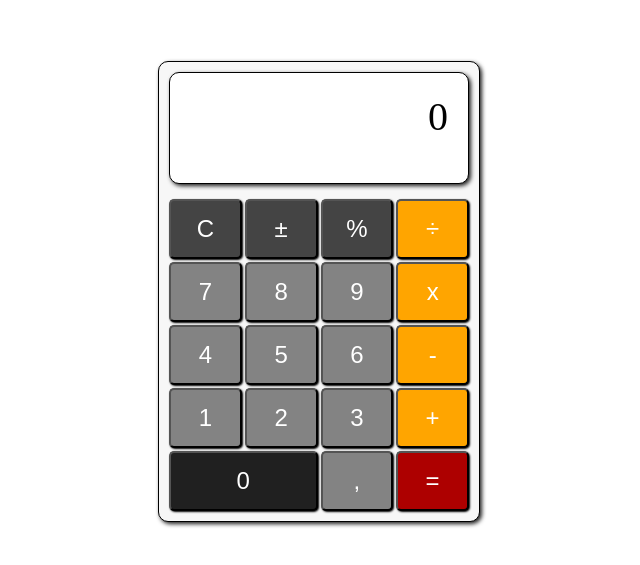
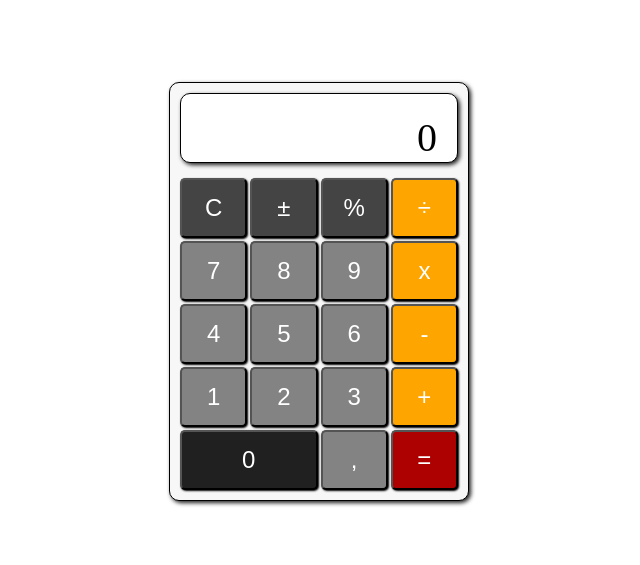
Before and after one commit to JazzoCordeiro/Calculadora, a plain HTML site: page index.html in a window 1280 px wide. Shown: the part 109-674 px from the top of the page, without its empty margins (321-961 px from the left). Drawn offline with Linux system fonts and the light colour scheme.

Commit message:
segundo commit, voltei com os comentários que não estavam aqui, é que eu fiz in loco e depois percebi que não tinha comentado, dai corrigi

```diff
--- a/index.html
+++ b/index.html
@@ -1,40 +1,50 @@
-<!DOCTYPE html>
-<html lang="pt-br">
+<!DOCTYPE html> <!-- Declaração do tipo de documento HTML5. -->
+<html lang="pt-br"> <!-- Define o idioma da página como português do Brasil. -->
 <head>
-    <meta charset="UTF-8">
-    <meta name="viewport" content="width=device-width, initial-scale=1.0">
-    <link rel="stylesheet" href="style.css">
+    <meta charset="UTF-8"> <!-- Define o conjunto de caracteres para UTF-8, garantindo a codificação correta de caracteres especiais. -->
+    <meta name="viewport" content="width=device-width, initial-scale=1.0"> <!-- Tornar a página responsiva, ajustando o layout conforme o tamanho da tela. -->
+    <link rel="stylesheet" href="style.css"> <!-- Link para o arquivo CSS externo, que estiliza a página. -->
 
-    <title>Calculadora</title>
+    <title>Calculadora</title> <!-- Título da página, que aparece na aba do navegador. -->
 </head>
 <body>
-    <div class="calculator">
-        <div class="result">0</div>
-        <div class="buttons">
-        <button class="bg_grey">C</button>
-        <button class="bg_grey">±</button>
-        <button class="bg_grey">%</button>
-        <button class="bg_orange">÷</button>
+    <div class="calculator"> <!-- Div principal que envolve a calculadora. -->
+        <div class="result">0</div> <!-- Exibição do resultado da operação, inicialmente mostrando 0. -->
+        <div class="buttons"> <!-- Div que agrupa todos os botões da calculadora. -->
+            <!-- Botões de operação e números -->
+            <button class="bg_grey">C</button> <!-- Botão para limpar a entrada/resultado. -->
+            <button class="bg_grey">±</button> <!-- Botão para alternar o sinal do número. -->
+            <button class="bg_grey">%</button> <!-- Botão para calcular a porcentagem. -->
+            <button class="bg_orange">÷</button> <!-- Botão para divisão. -->
 
+            <!-- Botões de números. -->
             <button class="bg_light_grey">7</button>
             <button class="bg_light_grey">8</button>
             <button class="bg_light_grey">9</button>
-        <button class="bg_orange">x</button>
+
+            <button class="bg_orange">x</button> <!-- Botão para multiplicação. -->
+
+             <!-- Botões de números. -->
             <button class="bg_light_grey">4</button>
             <button class="bg_light_grey">5</button>
             <button class="bg_light_grey">6</button>
-        <button class="bg_orange">-</button>
+
+            <button class="bg_orange">-</button> <!-- Botão para subtração. -->
+
+             <!-- Botões de números. -->
             <button class="bg_light_grey">1</button>
             <button class="bg_light_grey">2</button>
             <button class="bg_light_grey">3</button>
-        <button class="bg_orange">+</button>
 
-        <button class="zero">0</button>
-        <button class="bg_light_grey">,</button>
-        <button class="bg_red">=</button>
-    </div>
+            <button class="bg_orange">+</button> <!-- Botão para adição. -->
 
-</div>
-<script src="main.js"></script>
+            <button class="zero">0</button> <!-- Botão do número 0. -->
+
+            <button class="bg_light_grey">,</button> <!-- Botão para vírgula, utilizado para separar casas decimais. -->
+            <button class="bg_red">=</button> <!-- Botão de igual, pode ser substituido pela tecla enter -->
+        </div> <!-- Fim da div de botões -->
+    </div> <!-- Fim da div calculadora -->
+
+    <script src="main.js"></script> <!-- Inclusão do arquivo JavaScript externo responsável pela lógica da calculadora. -->
 </body>
 </html>
--- a/style.css
+++ b/style.css
@@ -1,7 +1,7 @@
 * {
     margin: 0;
     padding: 0;
-    box-sizing: 0;
+    box-sizing: border-box;
 }
 
 body {
@@ -12,6 +12,7 @@ body {
 
 }
 
+/* Estilos para o body para garantir que a calculadora esteja centralizada na tela */
 .calculator {
     width: 300px;
     background-color: #f7f7f7;
@@ -23,7 +24,9 @@ body {
     overflow: hidden;
 
 }
+/* Estilo da calculadora com borda, arredondamento e sombra */
 
+/* Estilos para a área de exibição do resultado */
 .result {
 
     height: 70px;
@@ -38,13 +41,14 @@ body {
     margin: 0 auto;
     margin-bottom: 15px;
 }
-
+/* Estilos dos botões da calculadora */
 .buttons {
     display: grid;
     grid-template-columns: repeat(4,1fr);
     grid-gap: 3px;
 }
 
+/* Estilo básico para todos os botões */
 .buttons button {
 display: flex;
 justify-content: center;
@@ -59,11 +63,14 @@ outline: none;
 cursor: pointer;
 }
 
+
+/* Estilo para o botão "0", que ocupa duas colunas na grid */
 .buttons .zero {
     grid-column: span 2;
     background-color: #202020;
 }
 
+/* Cores específicas para cada grupo de botões */
 .bg_grey {
     background-color: #444444;
 }
@@ -80,6 +87,8 @@ cursor: pointer;
     background-color: rgb(173, 0, 0);
 }
 
+
+/* Efeito visual quando o botão é pressionado */
 button:active {
     opacity: 0.9;
 }
```
Lines whose indentation alone changed are shown as unchanged.
